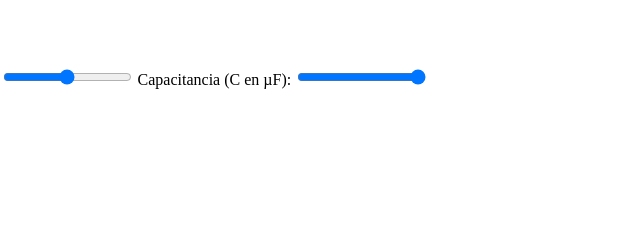
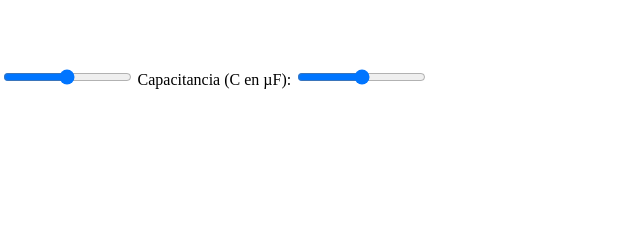
Before and after one commit to luis3746/electric, a plain HTML site: page triangulo.html in a window 1280 px wide. Shown: the top 240 px of the page, 636-1276 px from the left. Drawn offline with nearby package versions, Linux system fonts and the light colour scheme.

Commit message:
Update triangulo.html

```diff
--- a/triangulo.html
+++ b/triangulo.html
@@ -53,7 +53,7 @@
 
     <div class="input-container">
         <label for="capacitancia">Capacitancia (C en µF): </label>
-        <input type="range" id="capacitancia" min=0.0001 max=600  value="1200" step="0.00001" oninput="updateAndDraw()">
+        <input type="range" id="capacitancia" min=0.0001 max=600  value="300" step="0.00001" oninput="updateAndDraw()">
     </div>
 
     <div id="chart-container"></div>
```
